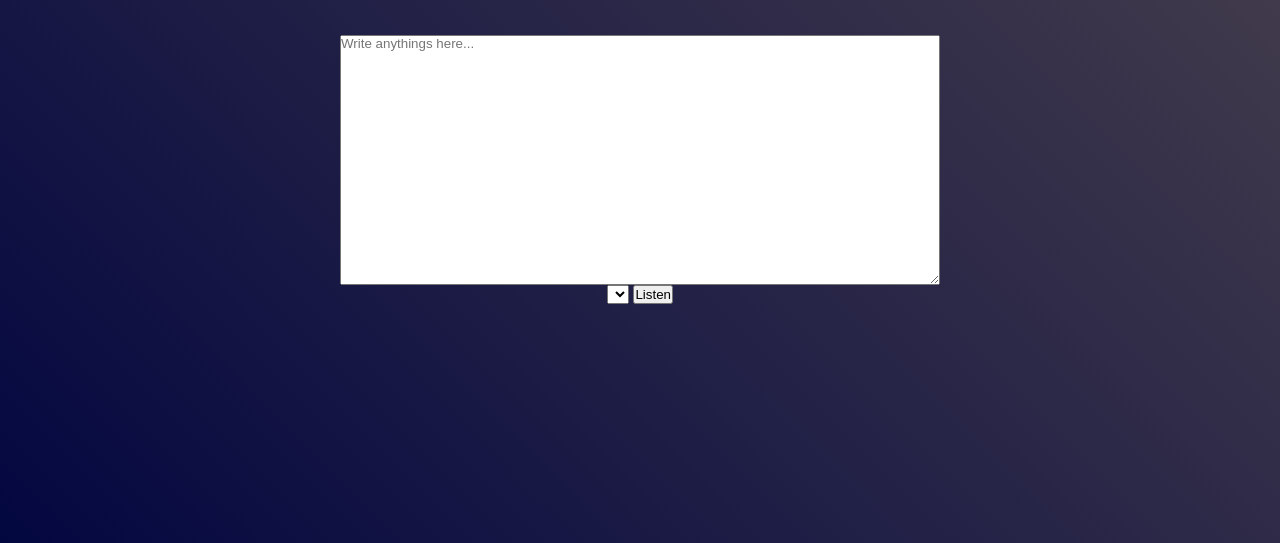
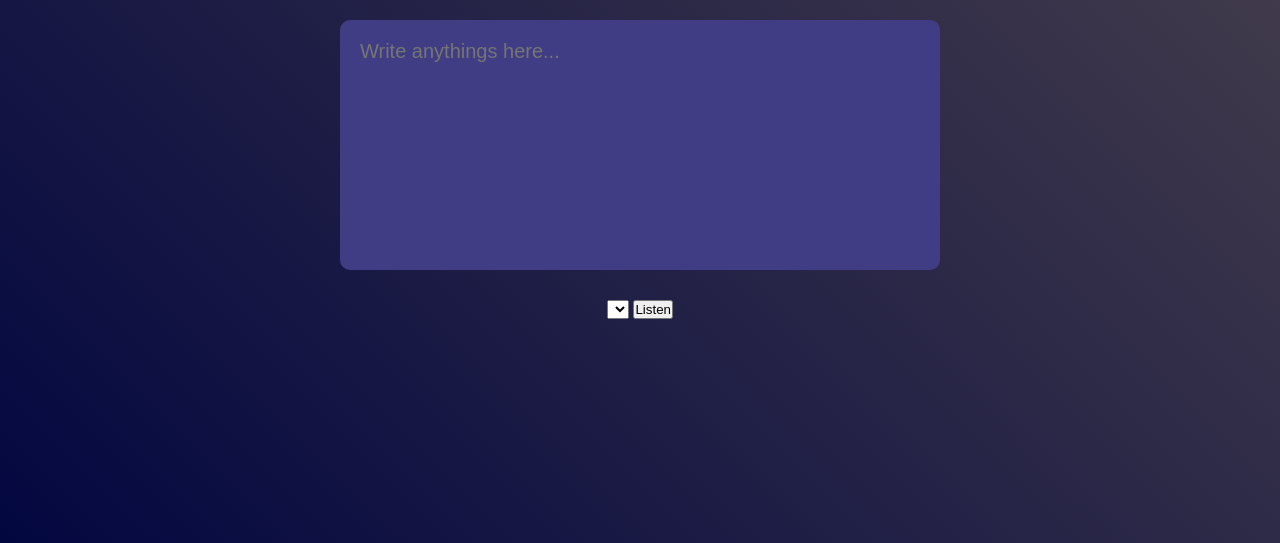
Before and after one commit to MohsenKaramiDeveloper/Voice-Converter, a plain HTML site: page index.html in a window 1280 px wide. Shown: the part 257-800 px from the top of the page. Drawn offline with Linux system fonts and the light colour scheme.

Commit message:
style textarea

```diff
--- a/style.css
+++ b/style.css
@@ -29,4 +29,14 @@
 textarea{
     width: 600px;
     height: 250px;
+    background: #403d84;
+    color: #fff;
+    font-size: 20px;
+    border: 0;
+    outline: 0;
+    padding: 20px;
+    border-radius: 10px;
+    resize: none;
+    margin-bottom: 30px;
+
 }
```
